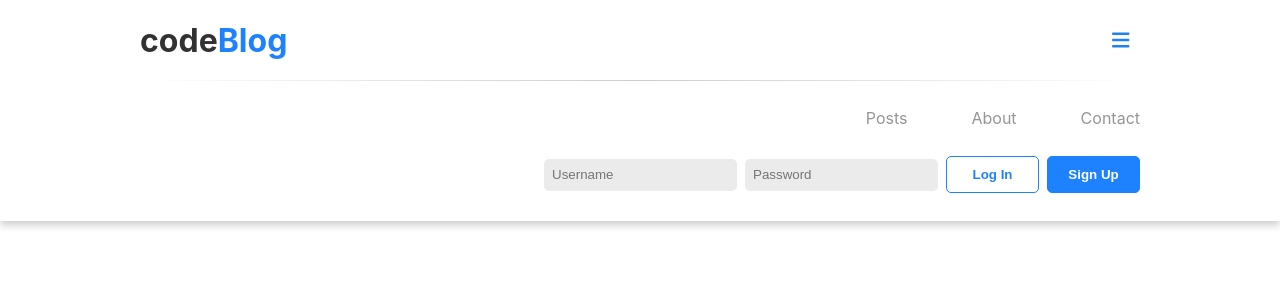
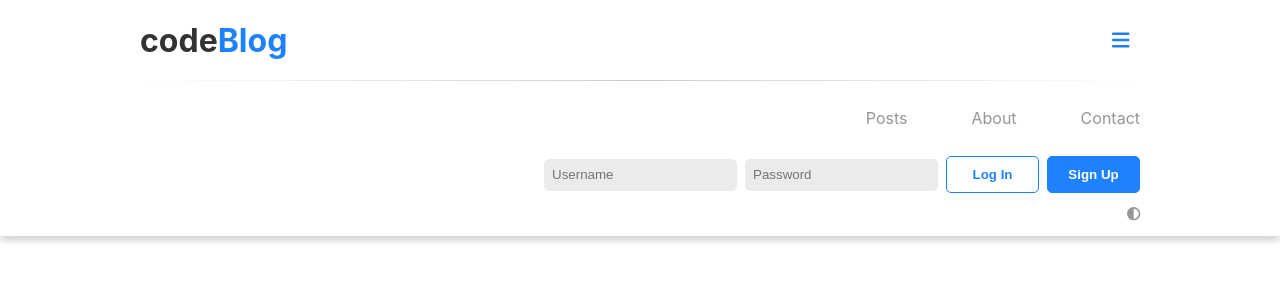
Before and after one commit to asbelljc/blog-client, a React (Create React App) app: page / in a window 1280 px wide. Both pictures are taken after a click on the button 1121 px from the left and 40 px from the top of the page. Shown: the top 300 px of the page. Built offline with nearby package versions, Linux system fonts and the light colour scheme; no server answers.

Commit message:
Added dark theme option.

```diff
--- a/src/App.js
+++ b/src/App.js
@@ -51,7 +51,7 @@ function App() {
     syncSession();
   }, []);
 
-  // this lets header display a welcome message briefly for new users
+  // this lets header briefly display a welcome message for new users
   useEffect(() => {
     if (justSignedUp) {
       setTimeout(() => {
--- a/src/components/Header/Menu/Nav.js
+++ b/src/components/Header/Menu/Nav.js
@@ -14,6 +14,7 @@ const Wrapper = styled.div`
     text-decoration: none;
     text-align: ${({ screen }) => (screen === 'wide' ? 'right' : 'left')};
     margin-left: ${({ screen }) => (screen === 'wide' ? '6.4rem' : 0)};
+    transition: none;
 
     &.active {
       color: ${({ theme }) => theme.colors.primary};
@@ -24,7 +25,7 @@ const Wrapper = styled.div`
     }
 
     &:not(.active):hover {
-      color: ${({ theme }) => theme.colors.black};
+      color: ${({ theme }) => theme.colors.text};
     }
   }
 `;
--- a/src/components/Header/Menu/UserControls.js
+++ b/src/components/Header/Menu/UserControls.js
@@ -20,22 +20,20 @@ const ControlsContainer = styled.div`
 const UserButton = styled.button`
   min-width: 9.3rem;
   border: 1px solid ${({ theme }) => theme.colors.primary};
-  background: ${(props) =>
-    (props.solid && props.theme.colors.primary) || 'none'};
+  background: ${({ theme, solid }) =>
+    (solid && theme.colors.primary) || 'none'};
   border-radius: 0.5rem;
   padding: 1rem 2rem;
-  color: ${(props) =>
-    (props.solid && props.theme.colors.white) || props.theme.colors.primary};
+  color: ${({ theme, solid }) => (solid && '#FFF') || theme.colors.primary};
   font-weight: bold;
   transition: background 150ms;
 
   &:hover {
     border: 1px solid ${({ theme }) => theme.colors.primaryGlow};
-    background: ${(props) =>
-      (props.solid && props.theme.colors.primaryGlow) || 'none'};
-    color: ${(props) =>
-      (props.solid && props.theme.colors.white) ||
-      props.theme.colors.primaryGlow};
+    background: ${({ theme, solid }) =>
+      (solid && theme.colors.primaryGlow) || theme.colors.primaryTint};
+    color: ${({ theme, solid }) =>
+      (solid && '#FFF') || theme.colors.primaryGlow};
   }
 `;
 
@@ -49,8 +47,8 @@ const LoginField = styled.input`
   border-radius: 0.5rem;
   background: rgba(0, 0, 0, 0.08);
 
-  ${(props) =>
-    props.error &&
+  ${({ error }) =>
+    error &&
     css`
       border: 1px solid ${({ theme }) => theme.colors.error};
     `};
--- a/src/components/Header/Menu/index.js
+++ b/src/components/Header/Menu/index.js
@@ -1,8 +1,11 @@
-import styled, { useTheme } from 'styled-components';
+import styled, { css, useTheme } from 'styled-components';
 import { CSSTransition } from 'react-transition-group';
+import { useContext } from 'react';
+import { ThemeControl } from '../../../index';
+import { ScreenContext } from '../../../App';
+import { FontAwesomeIcon } from '@fortawesome/react-fontawesome';
+import { faCircleHalfStroke } from '@fortawesome/free-solid-svg-icons';
 import UserControls from './UserControls';
-import { useContext } from 'react';
-import { ScreenContext } from '../../../App';
 import Nav from './Nav';
 
 const Wrapper = styled.div`
@@ -26,6 +29,17 @@ const Wrapper = styled.div`
       rgba(0, 0, 0, 0.2) 50%,
       rgba(0, 0, 0, 0) 100%
     );
+
+    ${({ theme }) =>
+      theme.dark &&
+      css`
+        background: linear-gradient(
+          to right,
+          rgba(0, 0, 0, 0) 0,
+          rgba(0, 0, 0, 0.4) 50%,
+          rgba(0, 0, 0, 0) 100%
+        );
+      `}
   }
 
   /* critical bits for react-transition-group */
@@ -46,8 +60,29 @@ const Wrapper = styled.div`
   }
 `;
 
+const ThemeToggler = styled.button`
+  align-self: ${({ screen }) => (screen === 'narrow' ? 'center' : 'flex-end')};
+  background: transparent;
+  border: none;
+  margin-top: max(-2.5vw, -1.4rem);
+  margin-bottom: max(-5vw, -2.8rem);
+  padding-bottom: min(2.5vw, 1.4rem);
+
+  path {
+    fill: ${({ theme }) => theme.colors.inactive};
+    transition: fill 150ms;
+  }
+
+  &:hover {
+    path {
+      fill: ${({ theme }) => theme.colors.text};
+    }
+  }
+`;
+
 function Menu({ isOpen, setOpen }) {
   const { screen } = useContext(ScreenContext);
+  const { toggleTheme } = useContext(ThemeControl);
 
   const theme = useTheme();
 
@@ -61,11 +96,12 @@ function Menu({ isOpen, setOpen }) {
       <Wrapper screen={screen}>
         <Nav setMenuOpen={setOpen} />
         <UserControls setMenuOpen={setOpen} />
+        <ThemeToggler screen={screen} onClick={toggleTheme}>
+          <FontAwesomeIcon icon={faCircleHalfStroke} />
+        </ThemeToggler>
       </Wrapper>
     </CSSTransition>
   );
 }
 
 export default Menu;
-
-// HEY JON-JON DO THE FUCKIN NAV BUDDY!
--- a/src/components/Header/index.js
+++ b/src/components/Header/index.js
@@ -4,22 +4,24 @@ import { SessionContext, ScreenContext } from '../../App';
 import { FontAwesomeIcon } from '@fortawesome/react-fontawesome';
 import { faBars } from '@fortawesome/free-solid-svg-icons';
 import { CSSTransition } from 'react-transition-group';
-import styled, { useTheme } from 'styled-components';
+import styled, { css, useTheme } from 'styled-components';
 import useResizeObserver from '../../hooks/useResizeObserver';
 import Menu from './Menu';
 
 const DynamicWrapper = styled.header`
   position: fixed;
   width: 100%;
-  background: ${({ theme }) => theme.colors.white};
-  box-shadow: 0 4px 8px rgba(0, 0, 0, 0.2);
+  background: ${({ theme }) => theme.colors.body};
+  box-shadow: ${({ theme }) => theme.headerShadow};
 
   /* critical bits for dynamic resizing */
   height: ${(props) => props.height}px;
-  transition: height 300ms;
+  transition: ${({ theme }) => theme.themeTransition}, height 300ms;
 `;
 
 const DynamicInner = styled.div`
+  /* background must be this for box-shadow to slide with dynamic wrapper */
+  background: rgba(0, 0, 0, 0);
   display: flex;
   flex-direction: column;
   align-items: center;
@@ -43,6 +45,7 @@ const Bar = styled.div`
 `;
 
 const Brand = styled(Link)`
+  color: ${({ theme }) => theme.colors.text};
   font-size: ${({ screen }) => (screen === 'narrow' ? 2 : 3.2)}rem;
   font-weight: bold;
   text-decoration: none;
@@ -58,6 +61,7 @@ const UserLabel = styled.span`
   text-align: center;
   margin-left: auto;
   margin-right: 0.8rem;
+  user-select: none;
 
   /* critical bits for react-transition-group */
   &.user-label-enter {
@@ -111,12 +115,26 @@ const MenuButton = styled.button`
   transition: background 150ms;
 
   :hover {
-    background: rgba(0, 0, 0, 0.05);
+    background: rgba(0, 0, 0, 0.06);
   }
 
   :active {
-    background: rgba(0, 0, 0, 0.1);
+    background: rgba(0, 0, 0, 0.12);
   }
+
+  ${({ theme }) =>
+    theme.dark &&
+    css`
+      :hover {
+        background: rgba(255, 255, 255, 0.06);
+        /* background: rgba(0, 0, 0, 0.15); */
+      }
+
+      :active {
+        background: rgba(255, 255, 255, 0.12);
+        /* background: rgba(0, 0, 0, 0.25); */
+      }
+    `}
 `;
 
 function Header() {
--- a/src/index.js
+++ b/src/index.js
@@ -1,17 +1,32 @@
-import React from 'react';
+import React, { useState, createContext } from 'react';
 import ReactDOM from 'react-dom/client';
 import { BrowserRouter } from 'react-router-dom';
 import App from './App';
 import { ThemeProvider } from 'styled-components';
-import Theme from './style/Theme';
+import { lightTheme, darkTheme } from './style/Theme';
 import GlobalStyle from './style/GlobalStyle';
 
 const root = ReactDOM.createRoot(document.getElementById('root'));
-root.render(
-  <ThemeProvider theme={Theme}>
+
+export const ThemeControl = createContext(null);
+
+function Index() {
+  const [theme, setTheme] = useState('light');
+
+  const toggleTheme = () => {
+    theme === 'light' ? setTheme('dark') : setTheme('light');
+  };
+
+  return (
+    <ThemeControl.Provider value={{ toggleTheme }}>
+      <ThemeProvider theme={theme === 'light' ? lightTheme : darkTheme}>
         <GlobalStyle />
         <BrowserRouter>
           <App />
         </BrowserRouter>
       </ThemeProvider>
+    </ThemeControl.Provider>
   );
+}
+
+root.render(<Index />);
--- a/src/style/GlobalStyle.js
+++ b/src/style/GlobalStyle.js
@@ -8,11 +8,12 @@ const GlobalStyle = createGlobalStyle`
     padding: 0;
     margin: 0;
     word-wrap: break-word;
-    color: ${({ theme }) => theme.colors.black};
+    color: ${({ theme }) => theme.colors.text};
+    transition: ${({ theme }) => theme.themeTransition};
   }
 
   html {
-    /* position: relative; */
+    background: ${({ theme }) => theme.colors.body};
     font-size: 62.5%;
   }
 
--- a/src/style/Theme.js
+++ b/src/style/Theme.js
@@ -1,20 +1,46 @@
-const Theme = {
+const timeouts = {
+  toggleMenu: 300,
+  showWelcome: 6000,
+};
+
+const barHeight = {
+  small: '6rem',
+  large: '8rem',
+};
+
+// const themeTransition = 'background 300ms linear, color 300ms linear';
+const themeTransition = 'all 300ms linear';
+
+export const lightTheme = {
+  light: true,
   colors: {
-    black: 'rgb(50, 50, 50)',
-    white: 'rgb(255, 255, 255)',
+    text: 'rgb(50, 50, 50)',
+    body: 'rgb(255, 255, 255)',
     primary: 'rgb(30, 130, 255)',
     primaryGlow: 'rgb(50, 150, 255)',
+    primaryTint: 'rgba(30, 130, 255, 0.06)',
     inactive: 'rgb(150, 150, 150)',
     error: 'rgb(255, 60, 70)',
   },
-  timeouts: {
-    toggleMenu: 300,
-    showWelcome: 6000,
-  },
-  barHeight: {
-    small: '6rem',
-    large: '8rem',
-  },
+  headerShadow: '0 0.4rem 0.8rem rgba(0, 0, 0, 0.2)',
+  barHeight,
+  timeouts,
+  themeTransition,
 };
 
-export default Theme;
+export const darkTheme = {
+  dark: true,
+  colors: {
+    text: 'rgb(255, 255, 255)',
+    body: 'rgb(50, 50, 50)',
+    primary: 'rgb(10, 190, 255)',
+    primaryGlow: 'rgb(30, 210, 255)',
+    primaryTint: 'rgba(30, 130, 255, 0.07)',
+    inactive: 'rgb(150, 150, 150)',
+    error: 'rgb(255, 60, 70)',
+  },
+  headerShadow: '0 0.4rem 0.8rem rgba(0, 0, 0, 0.3)',
+  barHeight,
+  timeouts,
+  themeTransition,
+};
```
Lines whose indentation alone changed are shown as unchanged.
